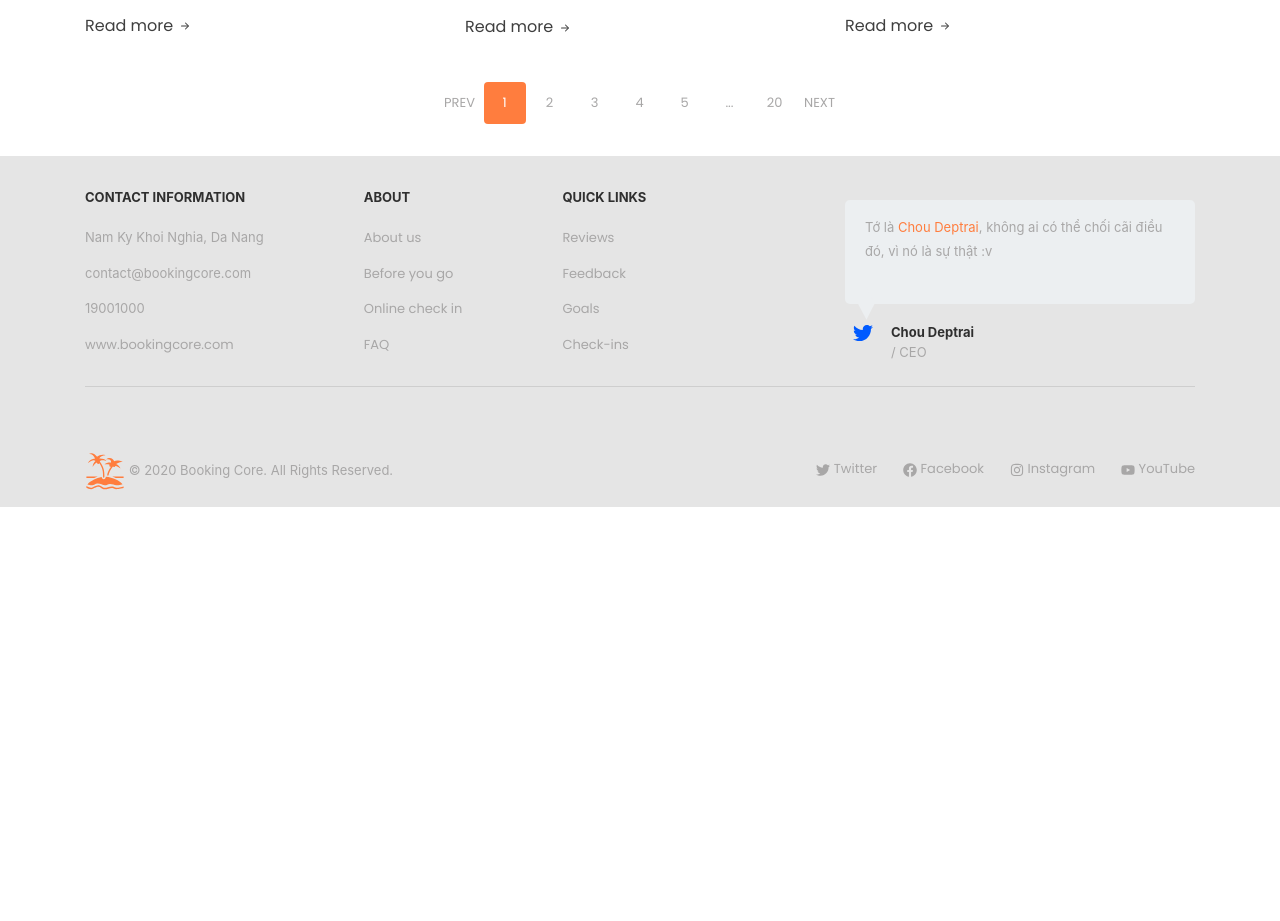
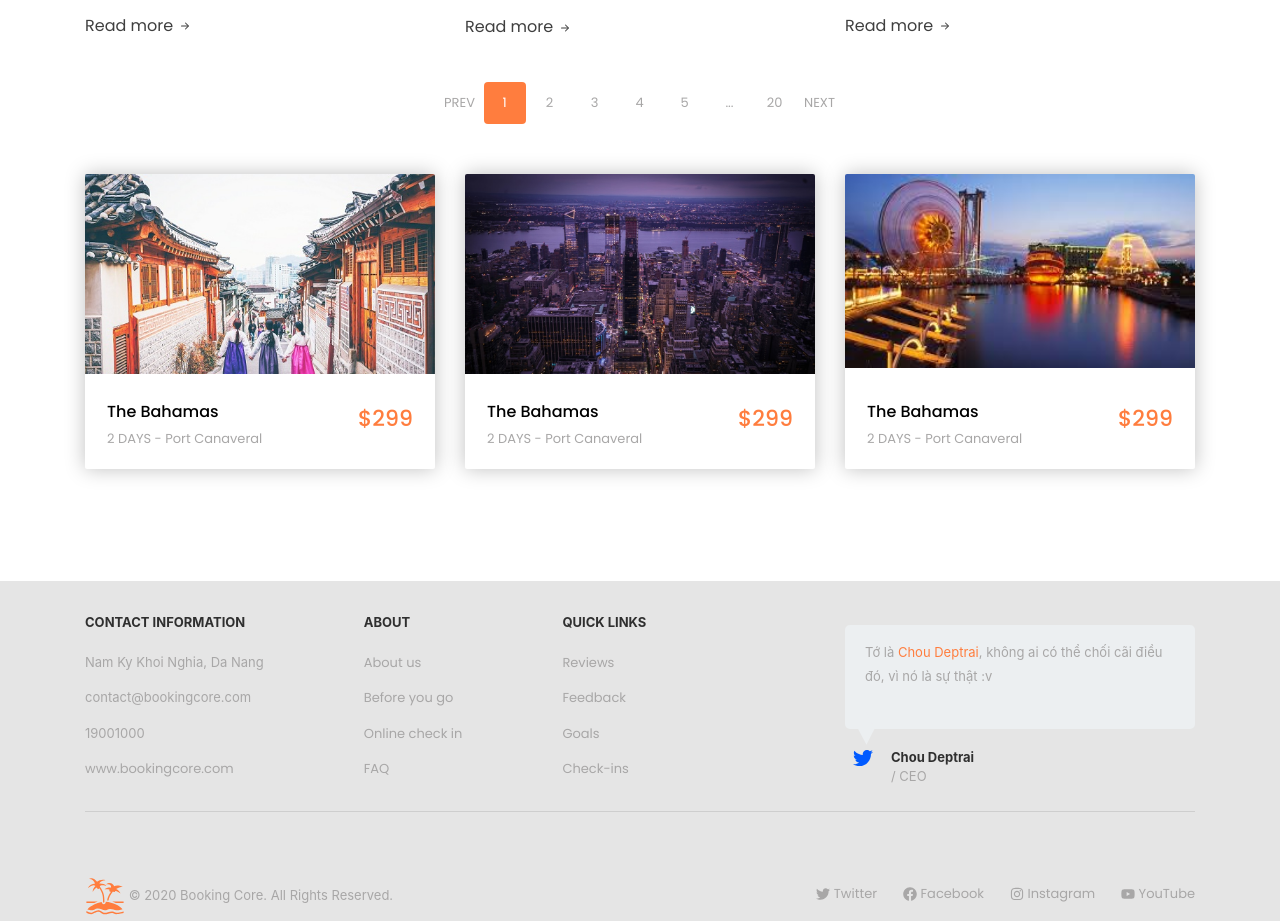
Before and after one commit to nqcuongdev/booking-tour-react, a React (Create React App) app in the folder front-end/: page /blogs in a window 1280 px wide. Shown: the part 1280-2201 px from the top of the page. Before the commit the page ends 1787 px from the top, so only its background shows below. Built offline with nearby package versions, Linux system fonts and the light colour scheme.

Commit message:
Finish Blogs page

```diff
--- a/front-end/src/pages/Blogs.jsx
+++ b/front-end/src/pages/Blogs.jsx
@@ -7,6 +7,11 @@ import { Row, Col, Container } from "reactstrap";
 import post_1 from '../assets/images/posts/post-1.jpg';
 import post_2 from '../assets/images/posts/post-2.jpg';
 import Paginate from "../components/Paginate/Paginate";
+import ThumbnailTourItem from "../components/ThumbnailTourItem/ThumbnailTourItem";
+
+import Korea from "../assets/images/populars/1.jpg";
+import NY from "../assets/images/populars/newyork.jpg";
+import Cali from "../assets/images/populars/califonia.jpg";
 
 const postsData = [
     {
@@ -59,6 +64,36 @@ const postsData = [
     }
 ];
 
+const toursData = [
+    {
+        title: "The Bahamas",
+        price: 299,
+        image: Korea,
+        option: {
+          during: 2,
+          place: "Port Canaveral",
+        },
+    },
+    {
+        title: "The Bahamas",
+        price: 299,
+        image: NY,
+        option: {
+          during: 2,
+          place: "Port Canaveral",
+        },
+    },
+    {
+        title: "The Bahamas",
+        price: 299,
+        image: Cali,
+        option: {
+          during: 2,
+          place: "Port Canaveral",
+        },
+    }
+];
+
 const Blogs = (props) => {
     return (
         <MainLayout>
@@ -81,6 +116,20 @@ const Blogs = (props) => {
                     })}
                 </Row>
                 <Paginate />
+                <Row className="pt-50 pb-50">
+                    {toursData.map(tour => {
+                        return (
+                            <Col lg={4} md={6} sx={12} className="mb-30">
+                                <ThumbnailTourItem
+                                    image={tour.image}
+                                    title={tour.title}
+                                    option={tour.option}
+                                    price={tour.price}
+                                />
+                            </Col>
+                        );
+                    })}
+                </Row>
             </Container>
         </MainLayout>
     );
```
